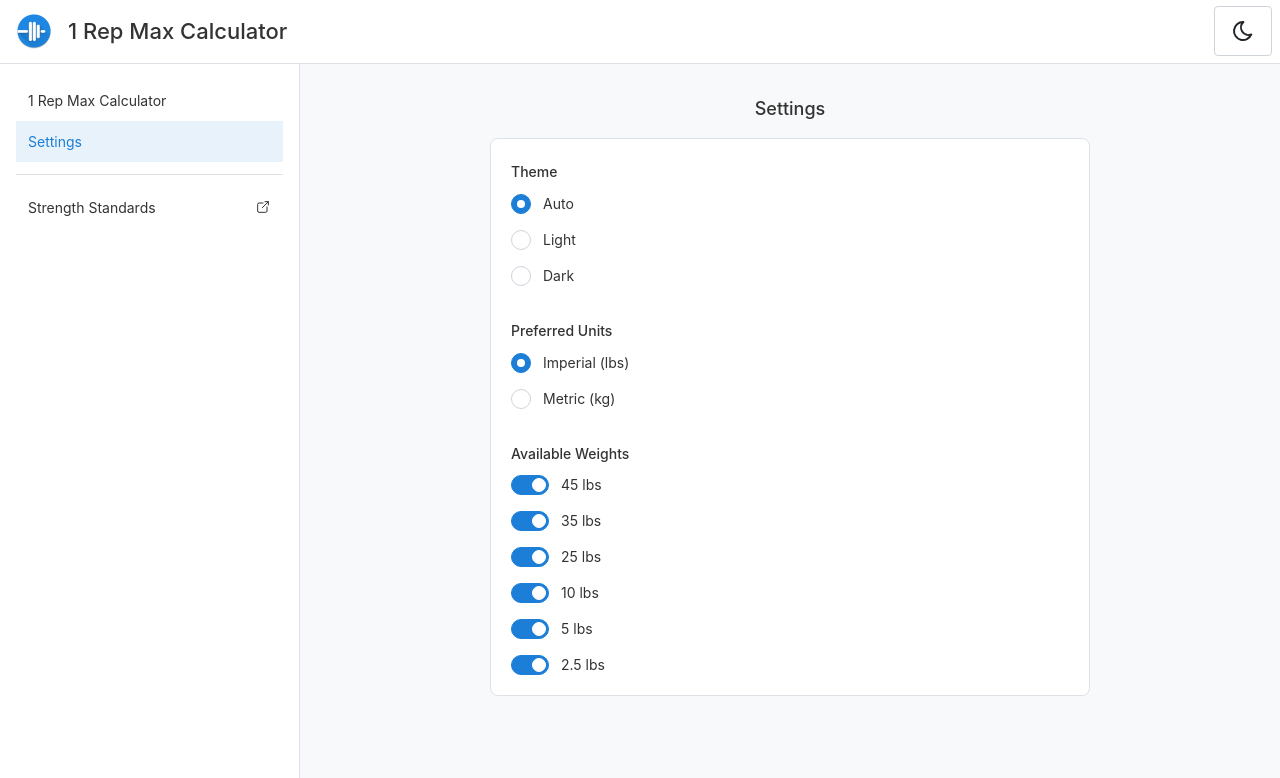
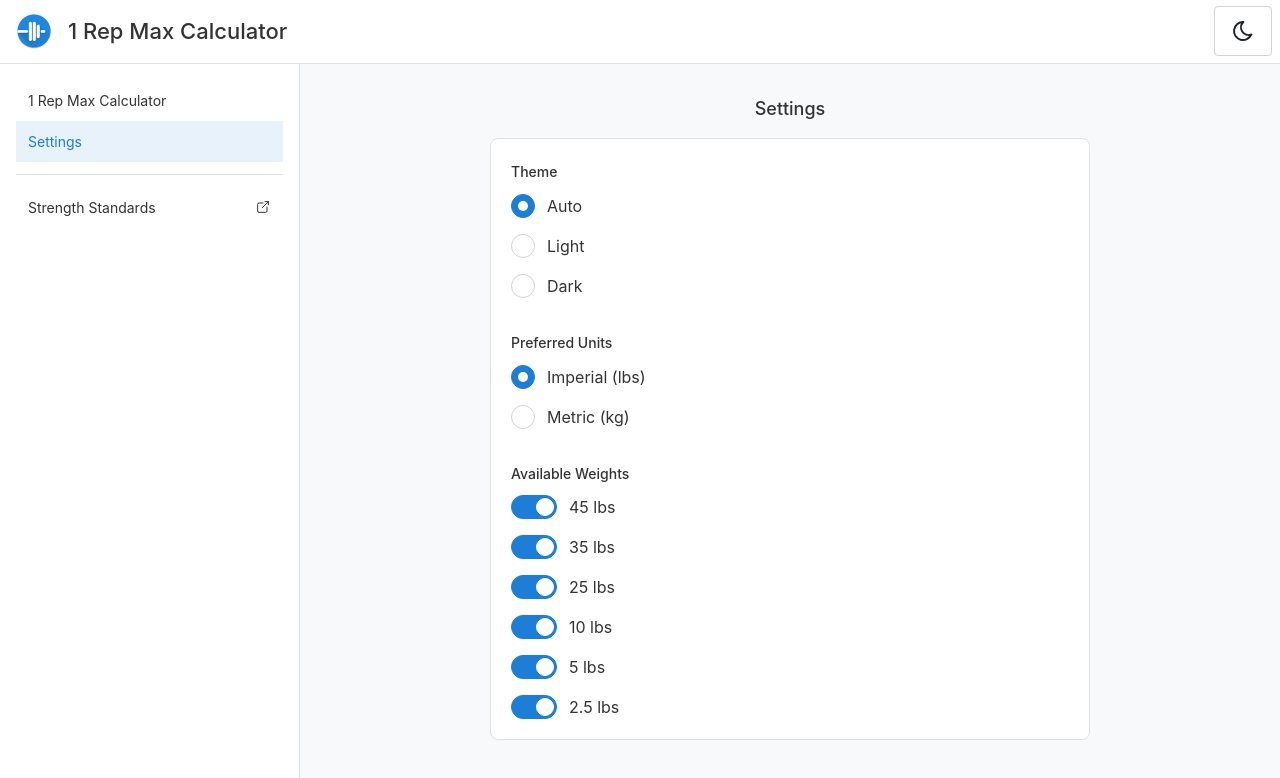
Before and after one commit to Deba9398/one-rep-max-web, a Next.js app: page /settings in a window 1280 px wide. Shown: the top 778 px of the page. Built offline with nearby package versions, Linux system fonts and the light colour scheme.

Commit message:
Weight formatting

```diff
--- a/components/PlateLoader/PlateLoader.tsx
+++ b/components/PlateLoader/PlateLoader.tsx
@@ -52,11 +52,16 @@ export default function PlateLoader({ weight }: { weight: number }) {
       case 55:
         return 'red';
       case 45:
+      case 5:
         return 'blue';
       case 35:
         return 'yellow';
       case 25:
+      case 2.5:
         return 'green';
+      case 10:
+      case 1.25:
+        return 'white';
       default:
         return '';
     }
@@ -93,7 +98,10 @@ export default function PlateLoader({ weight }: { weight: number }) {
         </div>
         <div className='flex-1'>
           <Title order={4}>Difference</Title>
-          <Text size='lg'>{formatWeight(diff, 1)}</Text>
+          <Text size='lg' c={diff > 0 ? 'red' : 'green'}>
+            {diff > 0 && '+'}
+            {formatWeight(diff, 1)}
+          </Text>
         </div>
       </div>
       <div
--- a/components/RepMaxTable.tsx
+++ b/components/RepMaxTable.tsx
@@ -1,4 +1,4 @@
-import { formatWeight } from '@/util/formatter';
+import { FormatWeight, formatWeight } from '@/util/formatter';
 import { calculateMetrics } from '@/util/mathUtils';
 import {
   MultiFormulaRepMaxValues,
@@ -31,7 +31,7 @@ export const RepMaxRow = ({
       <div className='flex-1'>{label}</div>
       <div className='flex-none'>
         <Text size='lg' c={color} fw={500}>
-          {formatWeight(avg)}
+          <FormatWeight weight={avg} decimalPlaces={1} forceDecimals={true} />
         </Text>
       </div>
     </div>
--- a/components/Settings.tsx
+++ b/components/Settings.tsx
@@ -56,9 +56,9 @@ export default function Settings() {
           onChange={updateColorScheme}
         >
           <Stack mt='xs'>
-            <Radio value='auto' label='Auto' />
-            <Radio value='light' label='Light' />
-            <Radio value='dark' label='Dark' />
+            <Radio size='md' value='auto' label='Auto' />
+            <Radio size='md' value='light' label='Light' />
+            <Radio size='md' value='dark' label='Dark' />
           </Stack>
         </Radio.Group>
         <Space h='xl' />
@@ -69,8 +69,8 @@ export default function Settings() {
           onChange={updateUnitPreference}
         >
           <Stack mt='xs'>
-            <Radio value='lbs' label='Imperial (lbs)' />
-            <Radio value='kg' label='Metric (kg)' />
+            <Radio size='md' value='lbs' label='Imperial (lbs)' />
+            <Radio size='md' value='kg' label='Metric (kg)' />
           </Stack>
         </Radio.Group>
         <Space h='xl' />
@@ -120,6 +120,7 @@ function AvailableWeights() {
         {plates.map((p) => (
           <Switch
             key={p}
+            size='md'
             value={p.toString()}
             label={formatWeight(p, 2, false)}
           />
--- a/util/formatter.tsx
+++ b/util/formatter.tsx
@@ -46,24 +46,29 @@ export function FormatWeight({
   weight,
   decimalPlaces = 0,
   forceDecimals = true,
+  littleDecimal = false,
 }: {
   weight: number;
   decimalPlaces?: number;
   forceDecimals?: boolean;
+  littleDecimal?: boolean;
 }) {
   if (!cachedUnitPreference) {
     cachedUnitPreference = readUnitPreference();
   }
 
   const roundedWeight = roundToDecimalPlaces(weight, decimalPlaces);
+  const displayWeight = forceDecimals
+    ? roundedWeight.toFixed(decimalPlaces)
+    : roundedWeight;
 
   return (
     <span className='weight-string'>
-      {forceDecimals ? roundedWeight.toFixed(decimalPlaces) : roundedWeight}
+      {displayWeight}
       <span
         style={{
           textTransform: 'uppercase',
-          fontSize: '0.7em',
+          fontSize: '0.8em',
           marginLeft: '0.3em',
         }}
       >
```
